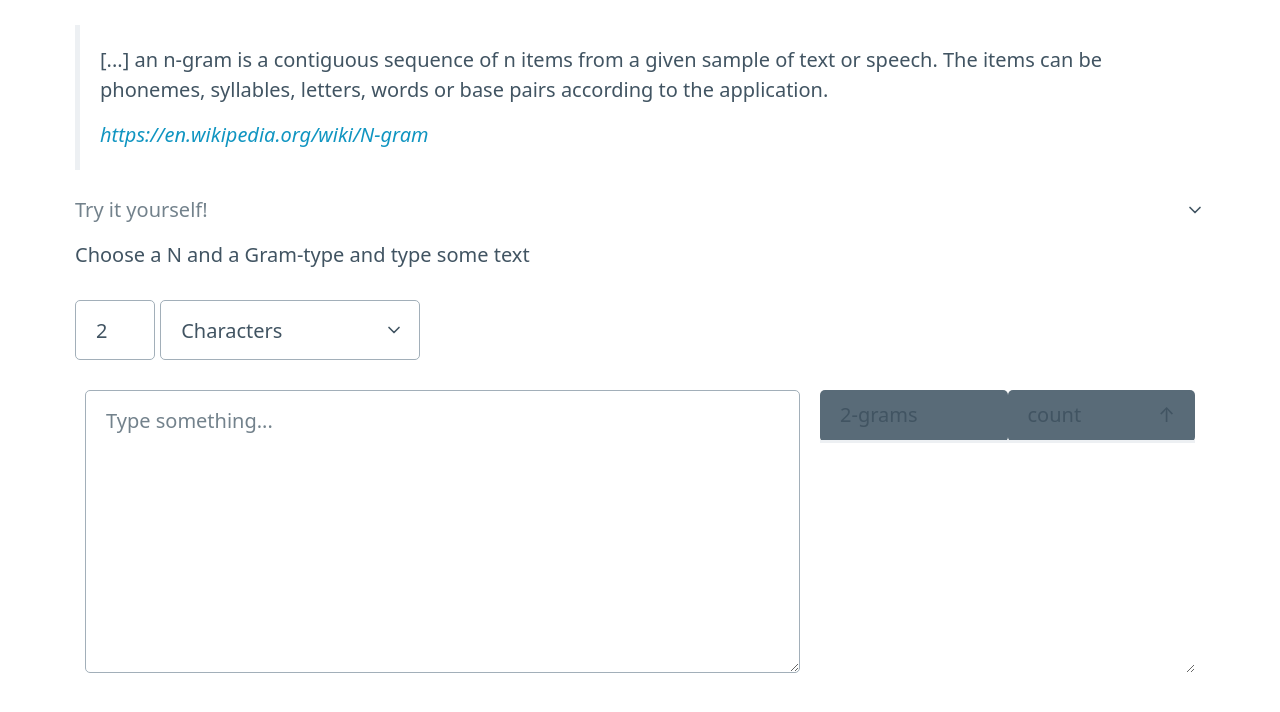
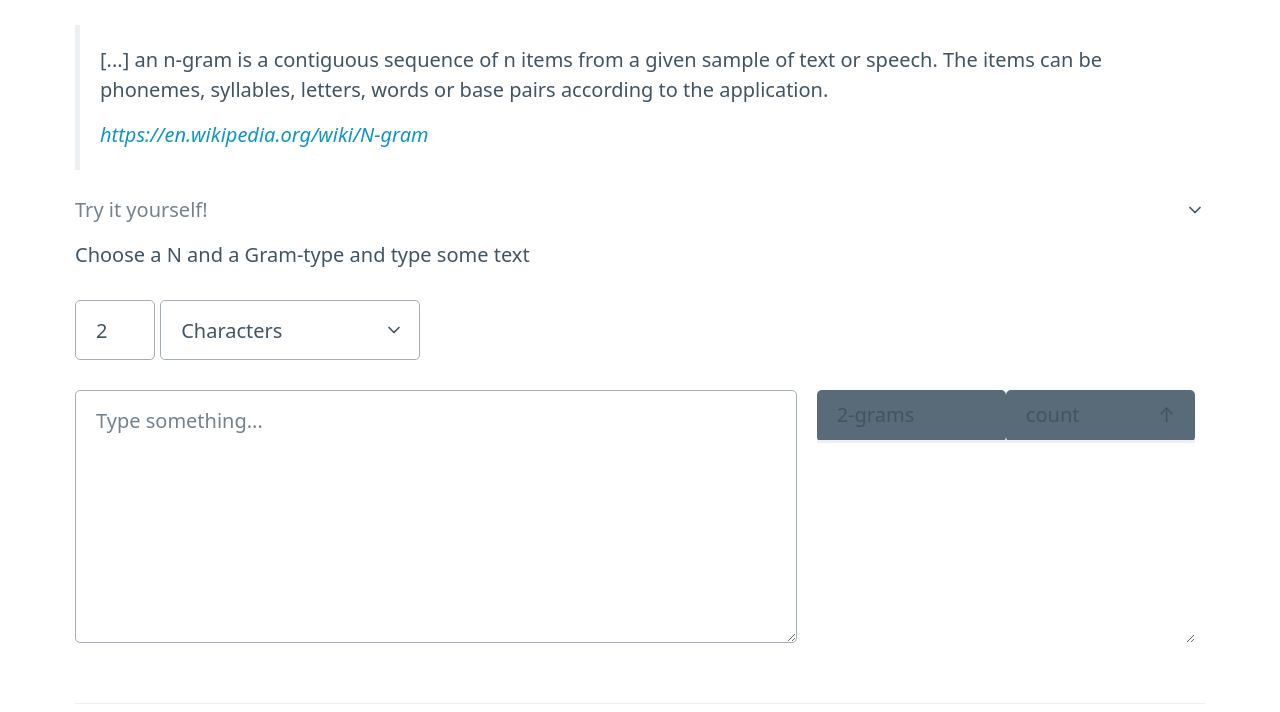
Before and after one commit to dingalapadum/dingalapadum.github.io, a website: page ngrams/src/ngrams.html in a window 1280 px wide. Shown: the part 588-1300 px from the top of the page. Drawn offline with nearby package versions, Linux system fonts and the light colour scheme.

Commit message:
remove margins in css

```diff
--- a/ngrams/src/css/ngrams.css
+++ b/ngrams/src/css/ngrams.css
@@ -26,6 +26,7 @@
   resize: vertical;
   min-width: 18em;
   margin: 0.5em;
+  margin-left: 0  ;
   flex-grow: 2;
 }
 
@@ -49,7 +50,9 @@ th {
     height: 200px;
 }
 
-
+#ngrams-output__head {
+  margin: 0;
+}
 
 .dir {
     float: right;
```
